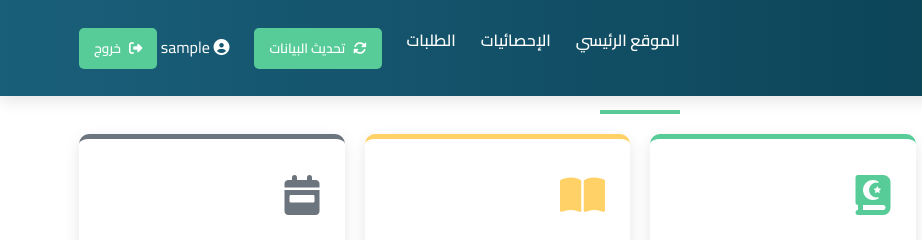
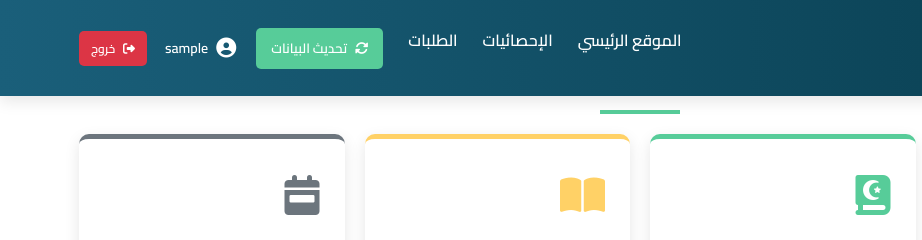
Before and after one commit to MohamedHany2025/Alif-Lam-Meem, a plain HTML site: page dashboard.html in a window 1280 px wide. Shown: the top 240 px of the page, 0-922 px from the left. Drawn offline with Linux system fonts and the light colour scheme; no server answers; sample sign-in values are in the browser's storage; a web font is replaced by a local one.

Commit message:
Add files via upload

```diff
--- a/css/dashboard.css
+++ b/css/dashboard.css
@@ -44,6 +44,49 @@
 
 .dashboard-nav .nav-menu button i {
     margin-left: 5px;
+}
+
+/* معلومات المستخدم وتسجيل الخروج */
+.nav-menu .user-info {
+    display: flex;
+    align-items: center;
+    margin-right: 20px;
+    color: white;
+    font-size: 14px;
+}
+
+.nav-menu .user-info i {
+    font-size: 20px;
+    margin-left: 8px;
+}
+
+.nav-menu .user-info span {
+    margin-left: 8px;
+    font-weight: 600;
+}
+
+.nav-menu .user-info #logoutBtn {
+    background-color: #dc3545;
+    color: white;
+    border: none;
+    padding: 6px 12px;
+    border-radius: 5px;
+    cursor: pointer;
+    font-family: 'Cairo', sans-serif;
+    font-weight: 600;
+    transition: all 0.3s ease;
+    font-size: 12px;
+    margin-right: 10px;
+}
+
+.nav-menu .user-info #logoutBtn:hover {
+    background-color: #c82333;
+    transform: translateY(-2px);
+}
+
+.nav-menu .user-info #logoutBtn i {
+    margin-left: 5px;
+    font-size: 12px;
 }
 
 /* قسم الإحصائيات */
```
